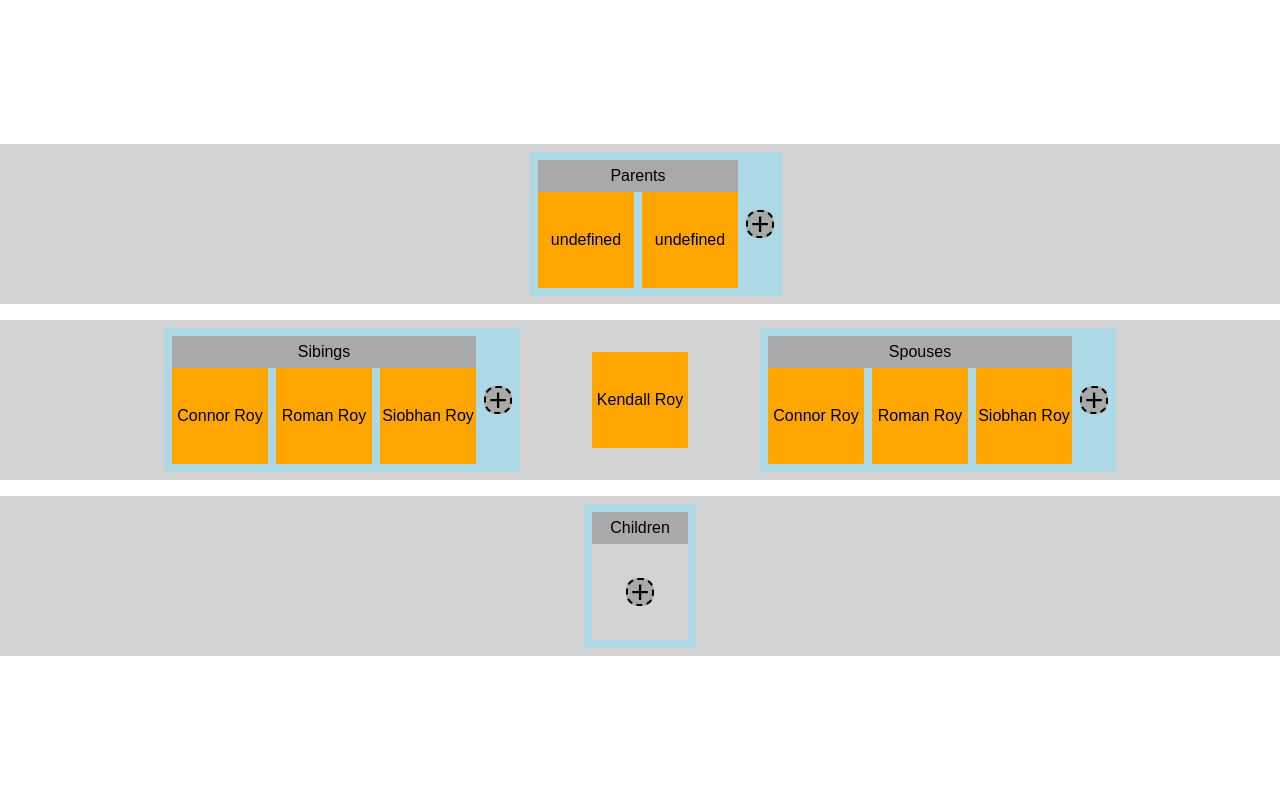
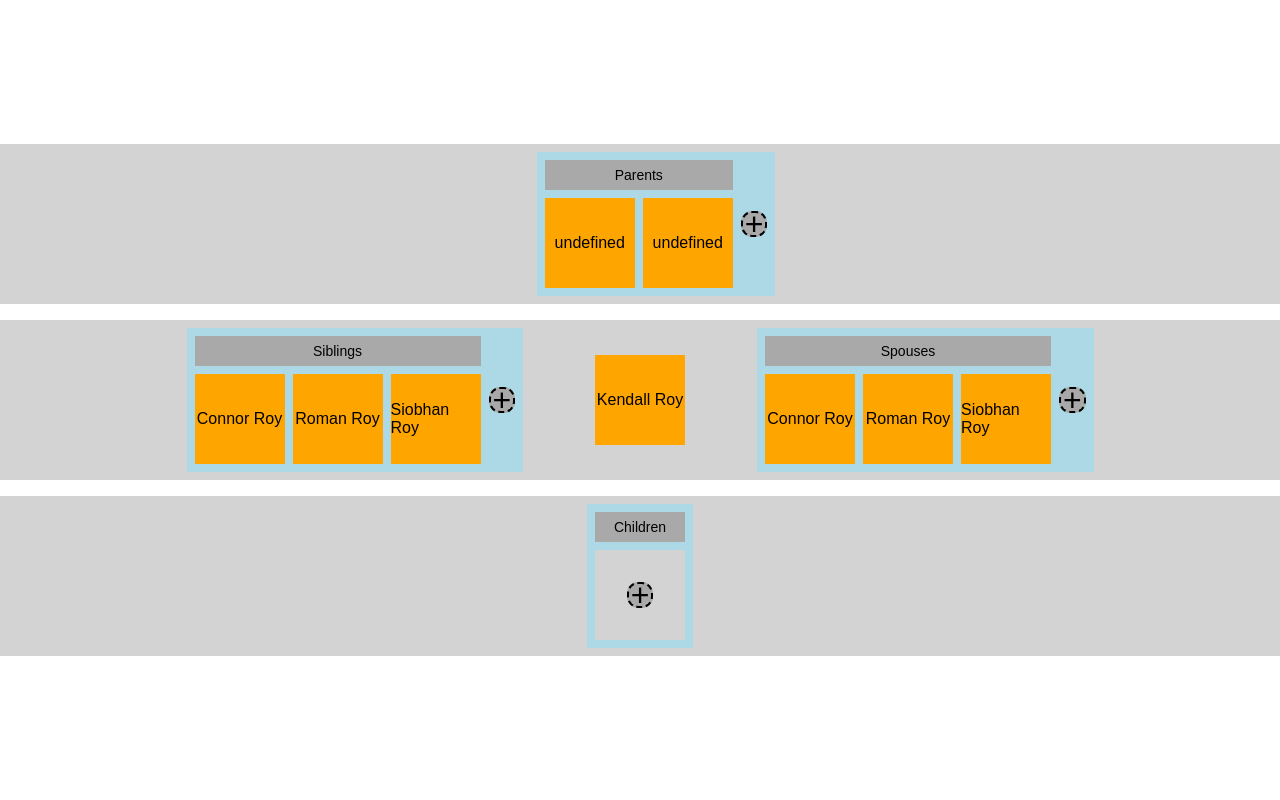
Before and after one commit to deanstein/family-tree, a Svelte app: page / in a window 1280 px wide. Shown: the top 800 px of the page. Built offline with nearby package versions, Linux system fonts and the light colour scheme.

Commit message:
Styling improvements

```diff
--- a/src/App.svelte
+++ b/src/App.svelte
@@ -35,7 +35,7 @@
 				<GenerationRow rowHeight={stylingConstants.sizes.generationRowHeight}>
 					<PersonNodeGroup
 						personNodeGroupData={{
-							groupName: 'Sibings',
+							groupName: 'Siblings',
 							groupMembers: $familyTreeData.activePerson.siblings
 						}}
 					/>
--- a/src/stores/stylingConstants.js
+++ b/src/stores/stylingConstants.js
@@ -1,5 +1,5 @@
 const sizes = {
-    nFontSize: 2,
+    nFontSize: 1.75,
     get fontSize() {
         return this.nFontSize + 'vh';
     },
@@ -32,7 +32,7 @@ const sizes = {
     },
 
 	get nPersonNodeSize() {
-        return this.nPersonNodeGroupHeight - this.nPersonNodeGroupTitleHeight - (2 * this.nPadding);
+        return this.nPersonNodeGroupHeight - this.nPersonNodeGroupTitleHeight - this.nPadding /*account for gap*/ - (2 * this.nPadding);
     },
 	get personNodeSize() {
 		return this.nPersonNodeSize.toString() + 'vh';
--- a/src/ui/GenerationRow.svelte
+++ b/src/ui/GenerationRow.svelte
@@ -19,5 +19,11 @@
 		align-items: center;
 		justify-content: center;
 		grid-gap: 2em;
+
+		-webkit-touch-callout: none;
+        -webkit-user-select: none;
+        -moz-user-select: none;
+        -ms-user-select: none;
+        user-select: none;
 	}
 </style>
--- a/src/ui/PersonNodeAddButton.svelte
+++ b/src/ui/PersonNodeAddButton.svelte
@@ -13,7 +13,7 @@
 
 <div
 	id="person-add-button-container"
-	class="person-add-container"
+	class="person-add-button-container"
 >
 	<div id="person-add-button" class="{personNodeAddButtonDynamicStyle} person-add-button">
 		<div id="person-add-button-label" class="person-add-button-label">+</div>
@@ -21,6 +21,14 @@
 </div>
 
 <style>
+    .person-add-button-container {
+        -webkit-touch-callout: none;
+        -webkit-user-select: none;
+        -moz-user-select: none;
+        -ms-user-select: none;
+        user-select: none;
+    }
+
 	.person-add-button {
 		display: flex;
 		align-items: center;
--- a/src/ui/PersonNodeGroup.svelte
+++ b/src/ui/PersonNodeGroup.svelte
@@ -18,11 +18,12 @@
 	`
 
 	const personNodeGroupOuterContainerDynamicClass = css`
-		height: ${stylingConstants.sizes.personNodeGroupHeight}
+		height: ${stylingConstants.sizes.personNodeGroupHeight};
+		gap: ${stylingConstants.sizes.padding};
 	`
 	const personNodeGroupTitleDynamicClass = css`
 		font-size: ${stylingConstants.sizes.fontSize};
-		height: ${stylingConstants.sizes.personNodeGroupTitleHeight}
+		height: ${stylingConstants.sizes.personNodeGroupTitleHeight};
 	`
 </script>
 
```
